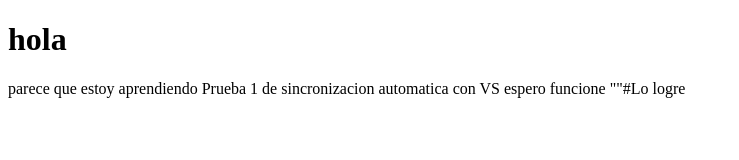
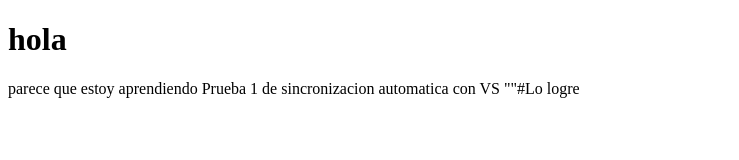
Before and after one commit to Diana-Patino/Talento_Tech, a plain HTML site: page 6_Git/githtm.html in a window 1280 px wide. Shown: the whole page, without its empty margins (0-739 px from the left). Drawn offline with Linux system fonts and the light colour scheme.

Commit message:
prueba 3

```diff
--- a/6_Git/githtm.html
+++ b/6_Git/githtm.html
@@ -6,7 +6,7 @@
 
 <p1>parece que estoy aprendiendo</p1>
 <p2>Prueba 1 de sincronizacion automatica con VS</p2>
-<p3> espero funcione </p3>
+
 
 
 </body>
```
